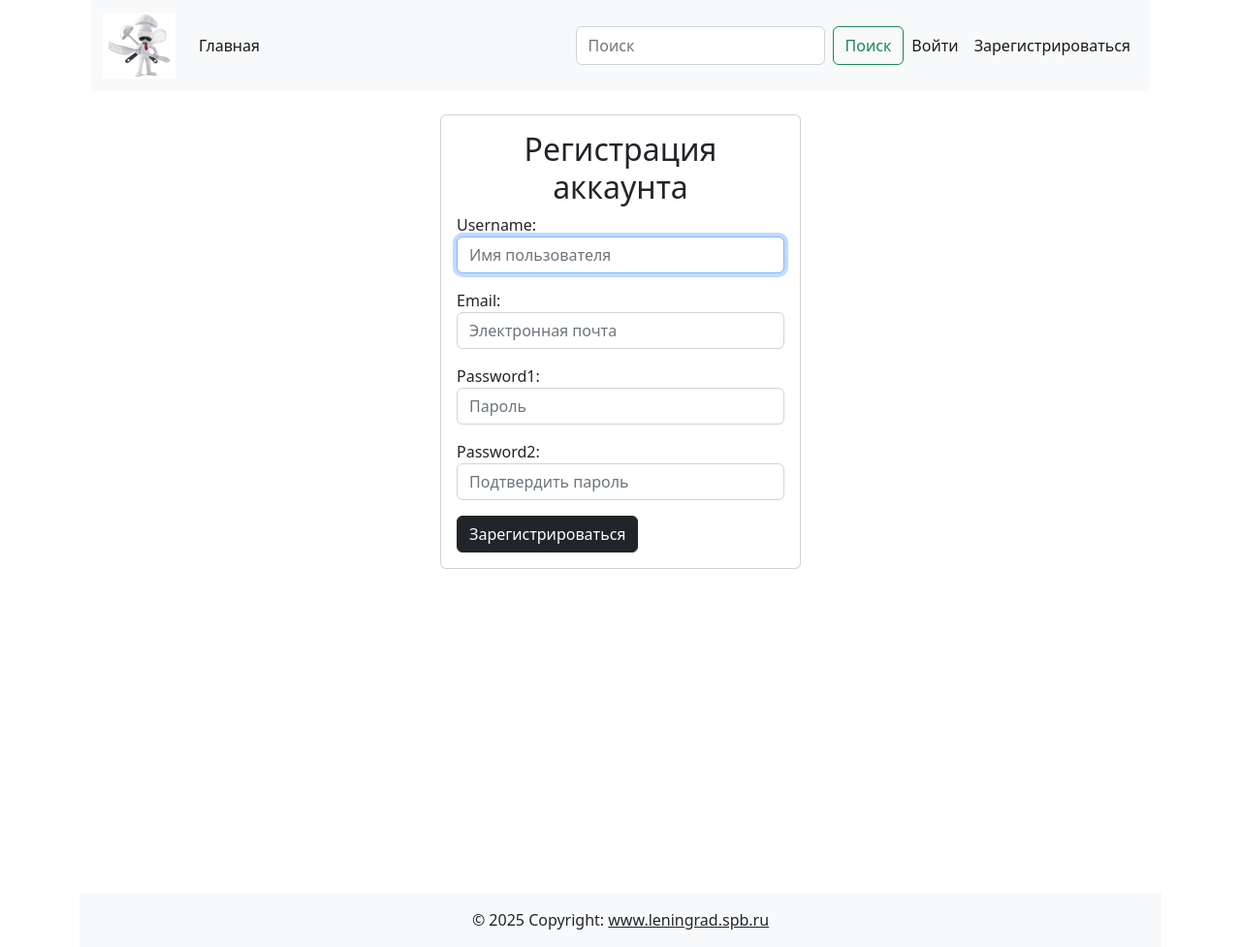
After one commit to PsYcHo-DiSs/cooking_distro_uz, a Django app: page /register/ in a window 1280 px wide. The commit adds this page. Shown: the whole page at 97% size. Run offline with Django 5.2, Linux system fonts and the light colour scheme.

Commit message:
feat(auth): implement user registration flow with custom RegistrationForm
- Created RegistrationForm based on UserCreationForm with custom widgets
  for Bootstrap styling.
- Added user_register view for handling user registration with validation.
- Registered the registration URL route (/register/) in urls.py.
- Connected registration link in the navigation bar.
- Created register_form.html template with CSRF protection and form
  rendering.

```diff
--- a/cooking/forms.py
+++ b/cooking/forms.py
@@ -1,6 +1,7 @@
 from django import forms
 from .models import Post
 from django.contrib.auth.forms import AuthenticationForm, UserCreationForm
+from django.contrib.auth.models import User
 
 
 class PostAddForm(forms.ModelForm):
@@ -9,7 +10,7 @@ class PostAddForm(forms.ModelForm):
     class Meta:
         """Мета класс, указывающий поведенческий характер, чертёж для класса"""
         model = Post
-        fields = ['title', 'content', 'photo', 'category']
+        fields = ('title', 'content', 'photo', 'category')
 
         widgets = {
             'title': forms.TextInput(attrs={'class': 'form-control'}),
@@ -26,3 +27,21 @@ class LoginForm(AuthenticationForm):
                                widget=forms.TextInput(attrs={'class': 'form-control'}))
     password = forms.CharField(label='Пароль',
                                widget=forms.PasswordInput(attrs={'class': 'form-control'}))
+
+
+class RegistrationForm(UserCreationForm):
+    """Форма для регистрации пользователя"""
+
+    class Meta:
+        model = User
+        fields = ('username', 'email', 'password1', 'password2')
+
+    username = forms.CharField(max_length=150,
+                               widget=forms.TextInput(attrs={'class': 'form-control',
+                                                             'placeholder': 'Имя пользователя'}))
+    email = forms.EmailField(widget=forms.TextInput(attrs={'class': 'form-control',
+                                                           'placeholder': 'Электронная почта'}))
+    password1 = forms.CharField(widget=forms.PasswordInput(attrs={'class': 'form-control',
+                                                                  'placeholder': 'Пароль'}))
+    password2 = forms.CharField(widget=forms.PasswordInput(attrs={'class': 'form-control',
+                                                                  'placeholder': 'Подтвердить пароль'}))
--- /dev/null
+++ b/cooking/templates/cooking/register_form.html
@@ -0,0 +1,19 @@
+{% extends 'base.html' %}
+
+{% block main %}
+<div class="d-flex justify-content-center">
+    <div class="card col-4 mb-4 mt-4">
+        <div class="card-body">
+            <h2 class="text-center">Регистрация аккаунта</h2>
+            <form action="" method="post">
+                {% csrf_token %}
+                {{ form.as_p }}
+                <button class="btn btn-dark" type="submit">Зарегистрироваться</button>
+            </form>
+        </div>
+    </div>
+</div>
+<div>
+    <div style="margin-top: 310px;"></div>
+</div>
+{% endblock main %}
--- a/cooking/urls.py
+++ b/cooking/urls.py
@@ -8,4 +8,5 @@ urlpatterns = [
     path('add_article/', add_post, name='add'),
     path('login/', user_login, name='login'),
     path('logout/', user_logout, name='logout'),
+    path('register/', user_register, name='register'),
 ]
--- a/cooking/views.py
+++ b/cooking/views.py
@@ -1,7 +1,10 @@
 from django.shortcuts import render, redirect
+
+from django.contrib.auth import login, logout
+from django.contrib.auth.models import User
+
 from .models import Category, Post
-from .forms import PostAddForm, LoginForm
-from django.contrib.auth import login, logout
+from .forms import PostAddForm, LoginForm, RegistrationForm
 
 
 def index(request):
@@ -46,8 +49,8 @@ def add_post(request):
         if form.is_valid():
             post = form.save()
             return redirect('post_detail', pk=post.pk)
-
-    form = PostAddForm()
+    else:
+        form = PostAddForm()
     context = {
         'form': form,
         'title': 'Добавить статью',
@@ -77,3 +80,29 @@ def user_logout(request):
     """Выход пользователя"""
     logout(request)
     return redirect('index')
+
+
+def user_register(request):
+    """Регистрация пользователя"""
+    if request.method == 'POST':
+        form = RegistrationForm(data=request.POST)
+        if form.is_valid():
+            form.save()
+            return redirect('login')
+    else:
+        form = RegistrationForm()
+
+    context = {
+        'title': 'Регистрация пользователя',
+        'form': form
+    }
+    return render(request, 'cooking/register_form.html', context)
+
+# def user_detail(request, pk: int):
+#     """Страница пользователя"""
+#     user = User.objects.filter(pk=pk)
+#     if user[0]:
+#         context = {
+#
+#         }
+#         return render(request, 'cooking/profile.html', context)
--- a/templates/components/_navbar.html
+++ b/templates/components/_navbar.html
@@ -29,7 +29,7 @@
                                 <a class="nav-link active" aria-current="page" href="{% url 'login' %}">Войти</a>
                             </li>
                             <li class="nav-item">
-                                <a class="nav-link active" aria-current="page" href="#!">Зарегистрироваться</a>
+                                <a class="nav-link active" aria-current="page" href="{% url 'register' %}">Зарегистрироваться</a>
                             </li>
                             {% else %}
                                 <li class="nav-item dropdown">
```
